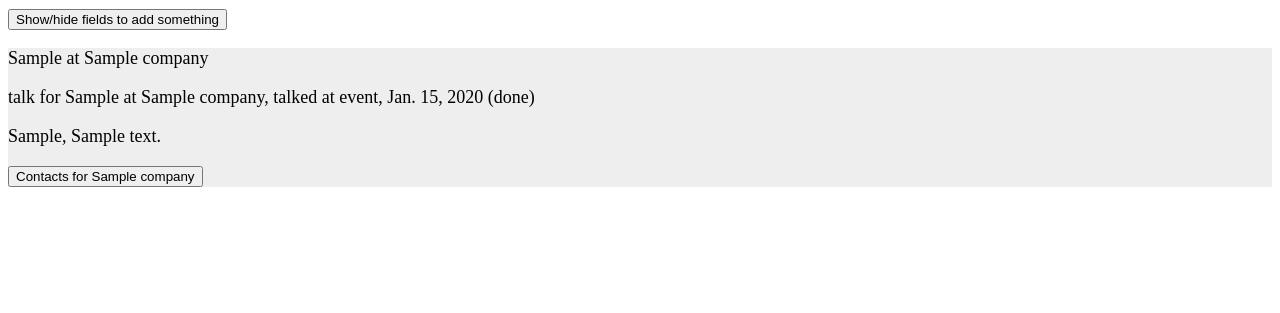
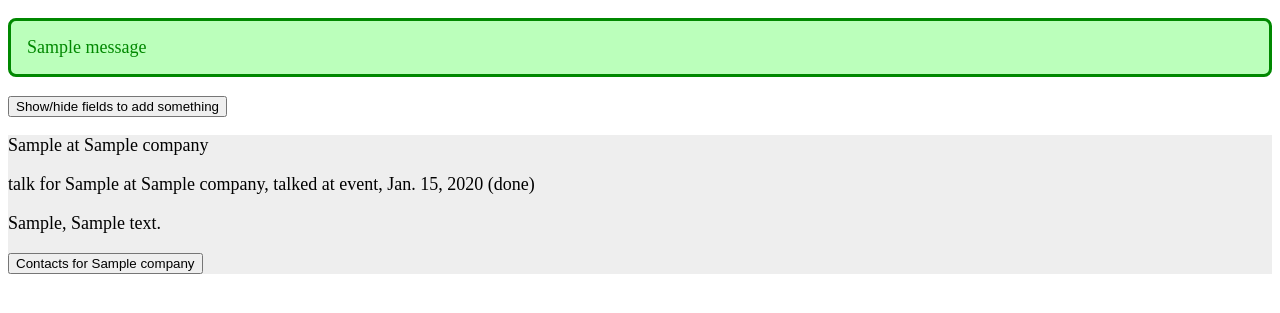
Before and after one commit to mengsarah/jobapps, a Django app: page /tracker/ in a window 1280 px wide. Shown: the top 313 px of the page. Run offline with Django 3.2, Linux system fonts and the light colour scheme; tables that the repository leaves empty hold one stand-in row (values such as "Sample post"); one stand-in notice (Sample message) is shown; some libraries are stand-ins or nearby versions.

Commit message:
minor update/fix/enhance for edge cases and feedback messages

```diff
--- a/tracker/static/tracker/style.css
+++ b/tracker/static/tracker/style.css
@@ -10,6 +10,28 @@ label {
     display: none;
 }
 
+ul.messages {
+    padding-left: 0;
+}
+
+ul.messages li {
+    list-style: none;
+    padding: 1rem;
+    border: solid 0.2rem;
+    border-radius: 0.5rem;
+}
+
+.success {
+    background-color: #bfb;
+    color: #080;
+    border-color: #080;
+}
+
+.error {
+    background-color: #fbb;
+    color: #800;
+}
+
 .bg-gray {
     background-color: #ccc;
 }
--- a/tracker/templates/tracker/index.html
+++ b/tracker/templates/tracker/index.html
@@ -10,6 +10,14 @@
     <script src="{% static 'tracker/jquery.js' %}"></script>
 </head>
 <body>
+    {# TO DO: accessibility for error messages? would want to list messages but also have a heading, but "messages" encompasses all kinds of messages #}
+    {% if messages %}
+    <ul class="messages">
+        {% for message in messages %}
+        <li{% if message.tags %} class="{{ message.tags }}"{% endif %}>{{ message }}</li>
+        {% endfor %}
+    </ul>
+    {% endif %}
 <section>
     <button class="collapsible-toggle">Show/hide fields to add something</button>
     <div class="collapsible">
--- a/tracker/views.py
+++ b/tracker/views.py
@@ -1,6 +1,7 @@
 from django.shortcuts import render, redirect
 from django.forms import modelform_factory
 from django.http import JsonResponse
+from django.contrib import messages
 
 from .models import Company, JobApp, JobAppStep, Contact
 
@@ -15,6 +16,8 @@ ContactForm = modelform_factory(Contact, fields='__all__')
 def get_contacts(request, company):
     if company:
         contacts = list(Contact.objects.filter(company=company).values())
+        if len(contacts) == 0:
+            contacts = "No contacts"
         return JsonResponse({'contacts': contacts})
 
 ### VIEWS FOR POST ###
@@ -22,12 +25,14 @@ def get_contacts(request, company):
 def add_new(request):
     if request.method == 'POST':
         data = request.POST
+        added = ""
         if data['form-type'] == 'type-cp':
             new_company = Company()
             new_company.name = data['name']
             new_company.full_name = data['full_name']
             new_company.about = data['about']
             new_company.website = data['website']
+            added = "company: " + new_company.__str__()
             new_company.save()
         elif data['form-type'] == 'type-ja':
             new_job_app = JobApp(company_id = data['company'])
@@ -36,12 +41,14 @@ def add_new(request):
             new_job_app.cover_letter = data['cover_letter']
             new_job_app.other_material = data['other_material']
             new_job_app.notes = data['notes']
+            added = "job app: " + new_job_app.__str__()
             new_job_app.save()
         elif data['form-type'] == 'type-jas':
             new_job_app_step = JobAppStep(job_app_id = data['job_app'])
             new_job_app_step.step = data['step']
             new_job_app_step.date = data['date']
             new_job_app_step.done = bool(data['done'])
+            added = "job app step: " + new_job_app_step.__str__()
             new_job_app_step.save()
         elif data['form-type'] == 'type-ct':
             new_contact = Contact(company_id = data['company'])
@@ -49,8 +56,13 @@ def add_new(request):
             new_contact.role = data['role']
             new_contact.email = data['email']
             new_contact.phone = data['phone']
+            added = "contact: " + new_contact.__str__()
             new_contact.save()
+        messages.success(request, "Added " + added)
         return redirect("tracker:index")
+    # else (not a POST request)
+    messages.error(request, "No data received")
+    return redirect("tracker:index")
 
 ### VIEWS FOR USERS ###
 
```
